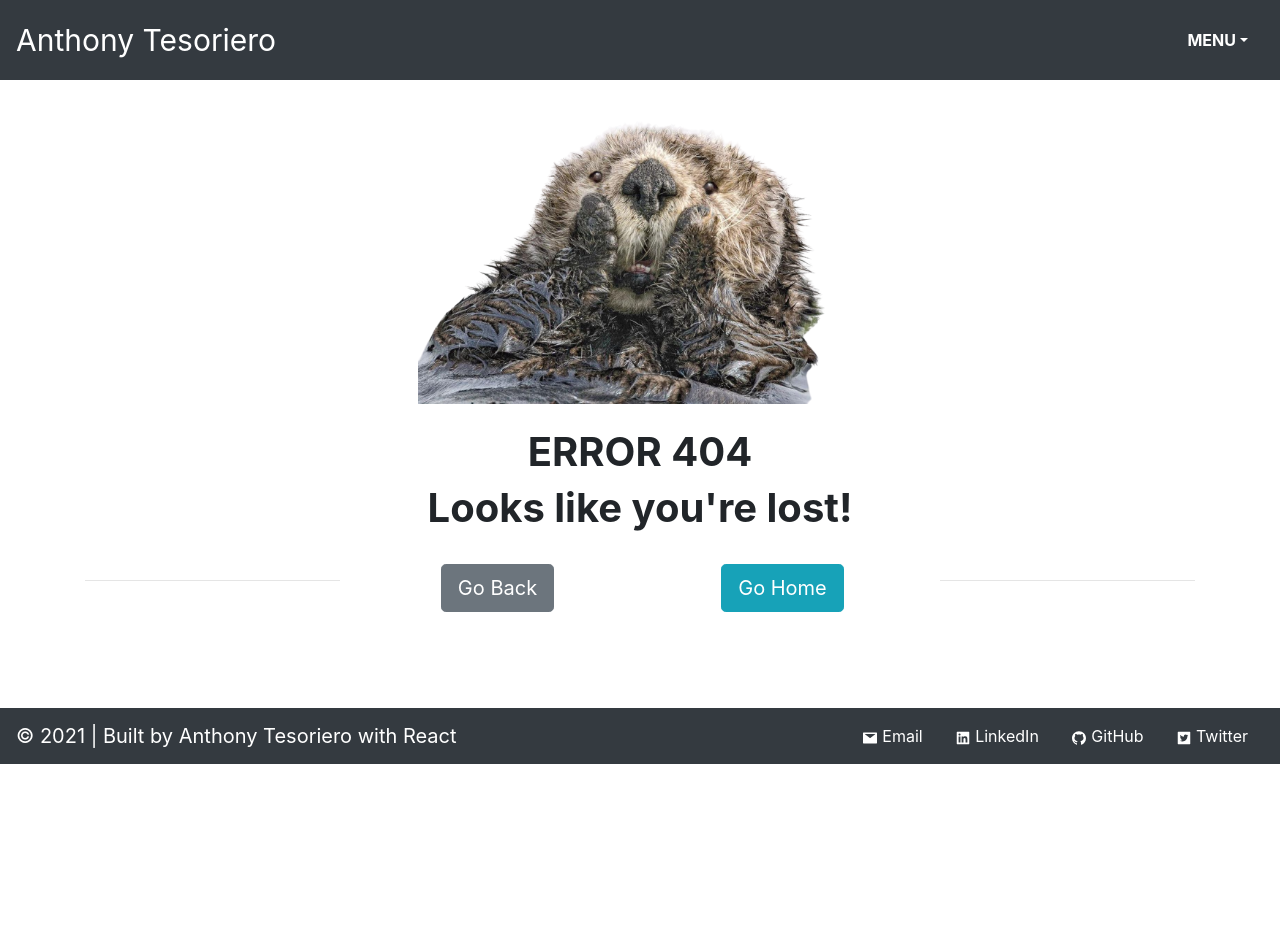
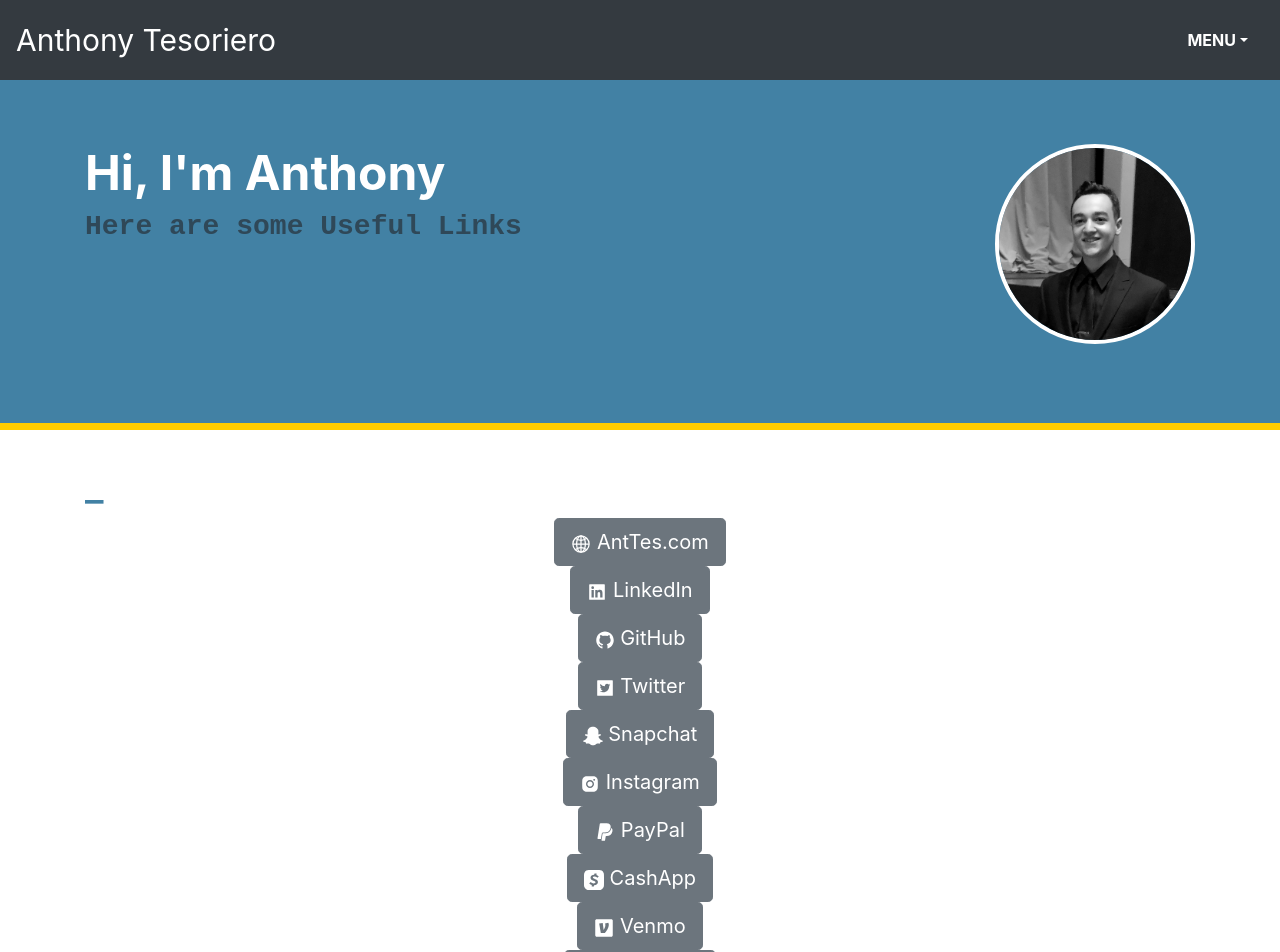
Before and after one commit to anttesoriero/AntTesReact, a React (Create React App) app in the folder AntTes/react-typescript/: page /splash in a window 1280 px wide. Before the commit this address led to /error. Shown: the top 952 px of the page. Before the commit the page ends 800 px from the top, so only its background shows below. Built offline with nearby package versions, Linux system fonts and the light colour scheme.

Commit message:
Start Splash

```diff
--- a/AntTes/react-typescript/src/App.tsx
+++ b/AntTes/react-typescript/src/App.tsx
@@ -2,7 +2,7 @@
 import { BrowserRouter, Redirect, Route, Switch } from "react-router-dom";
 import LandingPage from './Pages/LandingPage';
 import ErrorPage from './Pages/ErrorPage';
-import Resume from './Pages/Resume';
+import Splash from './Pages/Splash';
 
 function App() {
   return (
@@ -10,7 +10,7 @@
       <Switch>
         <Route exact={true} path="/" render={(props) => <LandingPage />} />
         <Route exact={true} path="/error" render={(props) => <ErrorPage />} />
-        <Route exact={true} path="/resume" render={(props) => <Resume />} />
+        <Route exact={true} path="/splash" render={(props) => <Splash />} />
         <Redirect to="/error" />
       </Switch>
     </BrowserRouter>
--- a/AntTes/react-typescript/src/Pages/Resume.tsx
+++ /dev/null
@@ -1,12 +0,0 @@
-import React, { useState } from 'react';
- // import Pdf from 'react-typescript/src/Styles/Documents/AnthonyTesorieroResume.pdf';
-
-const Resume = () => {
-
-    return (
-        <div>
-        </div>
-    );
-}
-
-export default Resume;
--- /dev/null
+++ b/AntTes/react-typescript/src/Pages/Splash.tsx
@@ -0,0 +1,56 @@
+import React from 'react';
+import Navigation from '../Components/Navigation';
+import {Container, Row, Col, Button, Media, Jumbotron, ButtonGroup} from 'reactstrap';
+import Footer from '../Components/Footer';
+import ATSpin from '../Components/ATSpin';
+import ATPic from '../Styles/Images/AnthonyTesoriero.png';
+import { AiFillLinkedin, AiFillGithub, AiFillTwitterSquare, AiFillMail, AiFillFacebook, AiFillInstagram, AiFillFilePdf } from "react-icons/ai";
+import { SiCashapp, SiSnapchat } from "react-icons/si";
+import { FaPaypal } from "react-icons/fa";
+import { IoGlobeOutline, IoLogoVenmo } from "react-icons/io5";
+import AntTesIcon from '../Styles/Images/AntTesIcon.png';
+
+const Splash = () => {
+    return (
+        <div>
+            <Navigation pageName="Splash"/>
+            <Jumbotron className="LandingJumbo">
+                <Container>
+                    <Row>
+                        <Col>
+                            <h1>Hi, I'm Anthony</h1>
+                            <h3>Here are some Useful Links</h3>
+                        </Col>
+                        <Col>
+                            <ATSpin image={ATPic}/>
+                        </Col>
+                    </Row>
+                </Container>
+            </Jumbotron>
+
+            <Container>
+                {/* AT Tab */}
+                <h1><a href="/eats"><span style={{color:"#4281A4"}}>_</span></a></h1>
+
+                <div className="centered"><Button size="lg" href="http://anttes.com"><IoGlobeOutline /> AntTes.com</Button></div>
+                <div className="centered"><Button size="lg" href="https://linkedin.com/in/anttesoriero"><AiFillLinkedin /> LinkedIn</Button></div>
+                <div className="centered"><Button size="lg" href="https://github.com/anttesoriero"><AiFillGithub /> GitHub</Button></div>
+                <div className="centered"><Button size="lg" href="https://twitter.com/anttesoriero"><AiFillTwitterSquare /> Twitter</Button></div>
+                <div className="centered"><Button size="lg" href="https://www.snapchat.com/add/anttesoriero"><SiSnapchat /> Snapchat</Button></div>
+                <div className="centered"><Button size="lg" href="https://instagramc.com/anttesoriero"><AiFillInstagram /> Instagram</Button></div>
+                <div className="centered"><Button size="lg" href="https://paypal.me/anttesoriero"><FaPaypal /> PayPal</Button></div>
+                <div className="centered"><Button size="lg" href="https://cash.app/$anttesoriero"><SiCashapp /> CashApp</Button></div>
+                <div className="centered"><Button size="lg" href="https://venmo.com/anttesoriero"><IoLogoVenmo /> Venmo</Button></div>
+                <div className="centered"><Button size="lg" href="https://facebook.com/anttesoriero"><AiFillFacebook /> Facebook</Button></div>
+                <div className="centered"><Button size="lg" href="http://anttes.com/AnthonyTesorieroResume.pdf"><AiFillFilePdf /> Resume</Button></div>
+                <div className="centered"><Button size="lg" href="mailto:anttesoriero@gmail.com"><AiFillMail /> Contact</Button></div>
+                <br/>
+
+            </Container>
+            <br />
+            <Footer/>
+        </div>
+    );
+}
+
+export default Splash;
```
Also changed, not shown: AntTes/react-typescript/src/Styles/Images/AntTesIcon.png (added).
